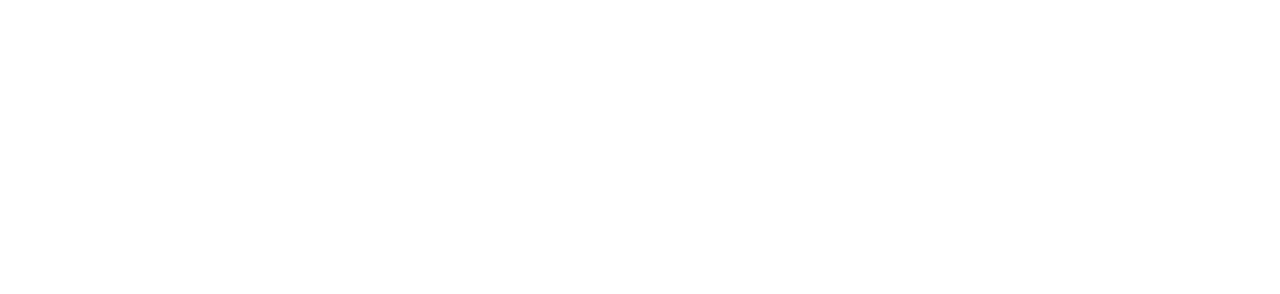
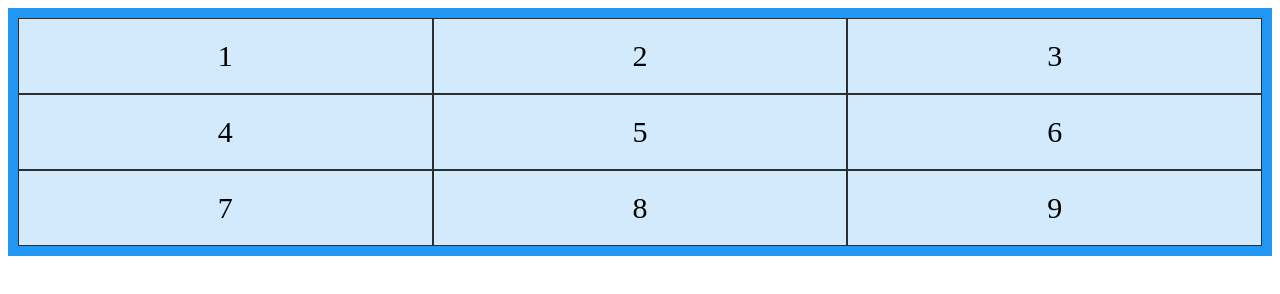
Before and after one commit to hamidettajani/BakkaBoards, a plain HTML site: page index.html in a window 1280 px wide. Drawn offline with Linux system fonts and the light colour scheme.

Commit message:
basic grid

```diff
--- a/index.html
+++ b/index.html
@@ -5,8 +5,35 @@
     <meta http-equiv="X-UA-Compatible" content="IE=edge">
     <meta name="viewport" content="width=device-width, initial-scale=1.0">
     <title>BakkaBoards</title>
+
+    <style>
+        .grid-container {
+            display: grid;
+            grid-template-columns: auto auto auto;
+            background-color: #2196F3;
+            padding: 10px;
+        }
+        .grid-item {
+            background-color: rgba(255, 255, 255, 0.8);
+            border: 1px solid rgba(0, 0, 0, 0.8);
+            padding: 20px;
+            font-size: 30px;
+            text-align: center;
+        }
+    </style>
 </head>
 <body>
+    <div class="grid-container">
+        <div class="grid-item">1</div>
+        <div class="grid-item">2</div>
+        <div class="grid-item">3</div>
+        <div class="grid-item">4</div>
+        <div class="grid-item">5</div>
+        <div class="grid-item">6</div>
+        <div class="grid-item">7</div>
+        <div class="grid-item">8</div>
+        <div class="grid-item">9</div>
+      </div>
 
 </body>
 </html>
--- /dev/null
+++ b/style.css
@@ -0,0 +1,14 @@
+
+.grid-container {
+    display: grid;
+    grid-template-columns: auto auto auto;
+    background-color: #2196F3;
+    padding: 10px;
+  }
+  .grid-item {
+    background-color: rgba(255, 255, 255, 0.8);
+    border: 1px solid rgba(0, 0, 0, 0.8);
+    padding: 20px;
+    font-size: 30px;
+    text-align: center;
+  }
```
